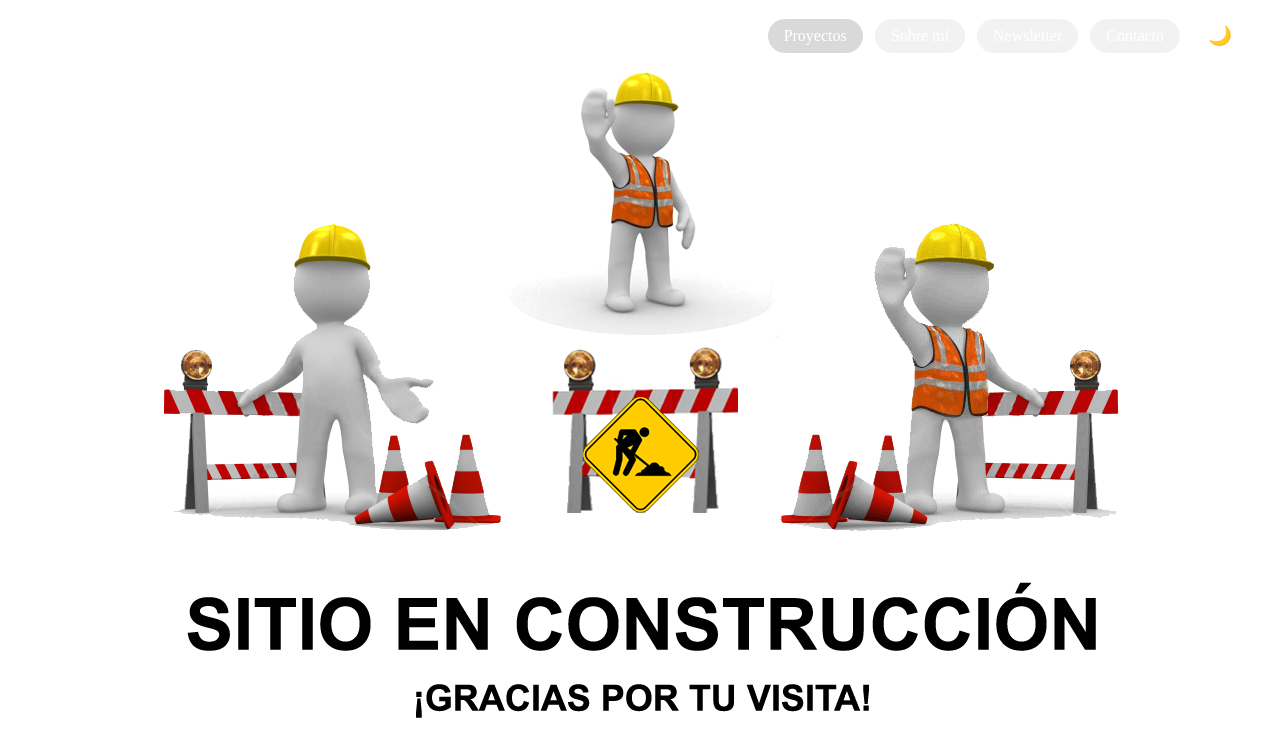
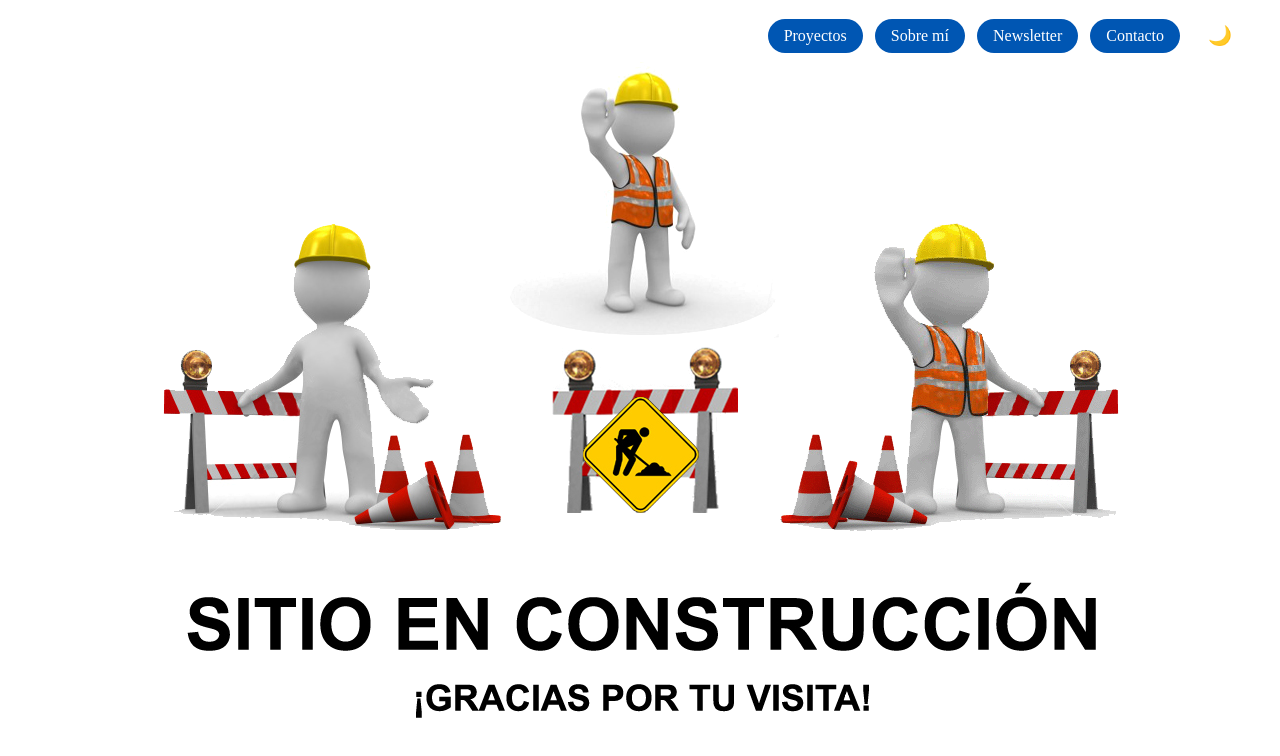
Before and after one commit to luulaa13/portfolio, a React (Vite) app: page /portfolio in a window 1280 px wide. In both pictures the pointer is over the link "Proyectos". Shown: the top 756 px of the page. Built offline with nearby package versions, Linux system fonts and the light colour scheme; no server answers.

Commit message:
Update index.css

```diff
--- a/src/index.css
+++ b/src/index.css
@@ -175,7 +175,7 @@ body.dark .navbar {
 .theme-toggle {
   padding: 0.5rem 1rem;
   border-radius: 999px; /* botones redondeados estilo pill */
-  background-color: rgba(0, 0, 0, 0.05); /* fondo suave */
+  background-color: #0056b3; /* fondo suave */
   color: inherit;
   text-decoration: none;
   border: none;
@@ -186,17 +186,17 @@ body.dark .navbar {
 
 .nav-links a:hover,
 .theme-toggle:hover {
-  background-color: rgba(0, 0, 0, 0.15);
+  background-color: #0056b3;
 }
 
 body.dark .nav-links a,
 body.dark .theme-toggle {
-  background-color: rgba(255, 255, 255, 0.1);
+  background-color: #0056b3;
 }
 
 body.dark .nav-links a:hover,
 body.dark .theme-toggle:hover {
-  background-color: rgba(255, 255, 255, 0.2);
+  background-color: #0056b3;
 }
 
 .theme-toggle {
```
